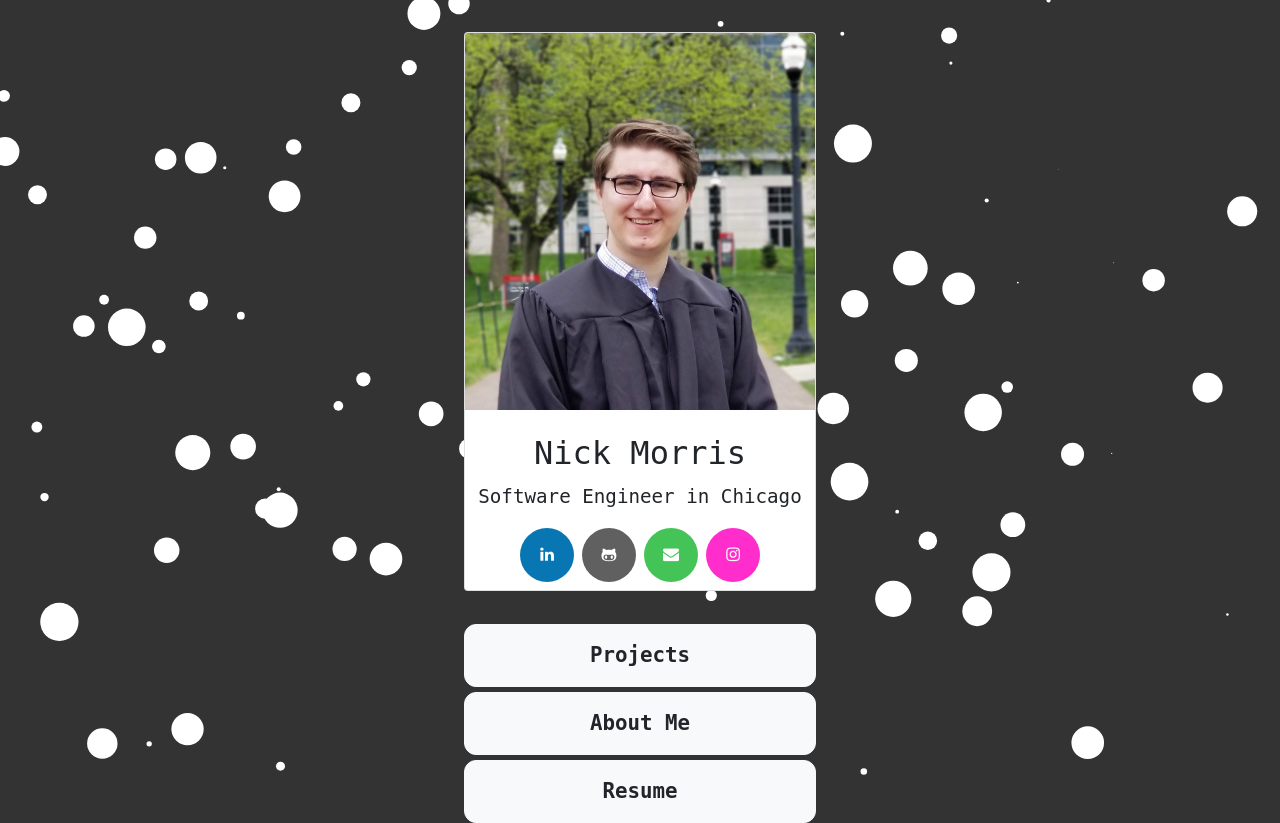
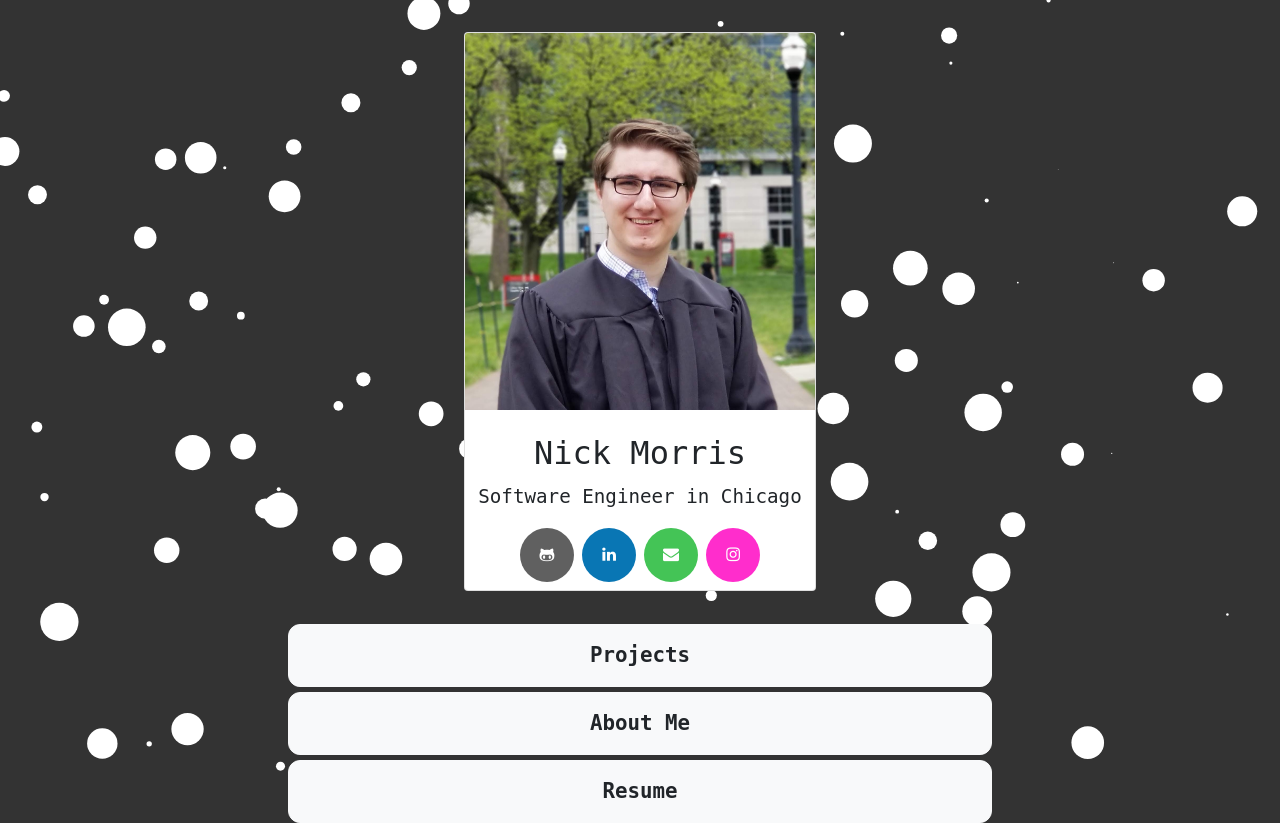
Before and after one commit to nickmorris991/My-Website, a Flask app: page / in a window 1280 px wide. Run offline with Flask 2, Linux system fonts and the light colour scheme; lists and menus that the app fills with data are empty; some libraries are stand-ins or nearby versions; some web fonts are replaced.

Commit message:
small css mobile updates and added resume button to index page

```diff
--- a/static/css/index.css
+++ b/static/css/index.css
@@ -33,7 +33,7 @@ body {
 }
 .btn {
     padding: 15px 22px;
-    width: 22rem;
+    width: 44rem;
     border-radius: 12px;
     font-size: 1.3em;
     font-weight: bold;
--- a/static/js/index/background.animation.js
+++ b/static/js/index/background.animation.js
@@ -4,7 +4,6 @@ canvas.height = window.innerHeight;
 const ctx = canvas.getContext('2d');
 
 let animArray;
-
 
 function Particle(x, y, xDirection, yDirection, size, color) {
     this.x = x;
--- a/static/js/index/redirects.js
+++ b/static/js/index/redirects.js
@@ -1,3 +1,8 @@
 document.getElementById("projects-btn").addEventListener("click", () => {
     location.href = "/projects";
 });
+
+
+document.getElementById("resume-btn").addEventListener("click", () => {
+    window.open("/static/docs/NicholasMorris.pdf");
+});
--- a/templates/index.html
+++ b/templates/index.html
@@ -20,10 +20,10 @@
         <table class="horiz-center">
           <tr>
             <th>
-              <a href="https://www.linkedin.com/in/nicholas-jacob-morris/" target="_blank" title="linkedin" class="btn-social btn-linkedin" id="linkedin-btn"><i class="fa fa-linkedin"></i></a>
+              <a href="https://github.com/nickmorris991" target="_blank" title="github" class="btn-social btn-github" id="github-btn"><i class="fa fa-github-alt"></i></a>
             </th>
             <th>
-              <a href="https://github.com/nickmorris991" target="_blank" title="github" class="btn-social btn-github" id="github-btn"><i class="fa fa-github-alt"></i></a>
+              <a href="https://www.linkedin.com/in/nicholas-jacob-morris/" target="_blank" title="linkedin" class="btn-social btn-linkedin" id="linkedin-btn"><i class="fa fa-linkedin"></i></a>
             </th>
             <th>
               <a href="mailto:morris.1489@osu.edu" target="_blank" title="email" class="btn-social btn-email" id="email-btn"><i class="fa fa-envelope"></i></a>
@@ -34,8 +34,8 @@
           </tr>
         </table>
       </div>
-      <div class="table-wrapper">
-        <table class="info-btn-table horiz-center">
+      <div class="info-btn-table">
+        <table class="horiz-center">
           <tr>
             <th> <button type="button" class="btn btn-light" id="projects-btn">Projects</button> </th>
           </tr>
--- a/templates/projects.html
+++ b/templates/projects.html
@@ -3,13 +3,10 @@
     <head>
         <title>Projects</title>
         <link rel="icon" type="img/png" href="static/img/favicon.png">
-        <!-- Required meta tags -->
         <meta charset="utf-8">
         <meta name="viewport" content="width=device-width, initial-scale=1, shrink-to-fit=no">
-        <!-- Bootstrap assets -->
         <link rel="stylesheet" href="https://stackpath.bootstrapcdn.com/bootstrap/4.4.1/css/bootstrap.min.css" integrity="sha384-Vkoo8x4CGsO3+Hhxv8T/Q5PaXtkKtu6ug5TOeNV6gBiFeWPGFN9MuhOf23Q9Ifjh" crossorigin="anonymous">
         <link rel="stylesheet" href="https://maxcdn.bootstrapcdn.com/bootstrap/3.4.0/css/bootstrap.min.css">
-        <!-- Other -->
         <link href="https://fonts.googleapis.com/css2?family=DM+Mono:wght@300&display=swap" rel="stylesheet">
         <link rel="stylesheet" href="static/css/projects.css">
     </head>
```
Also changed, not shown: 1 other file.
